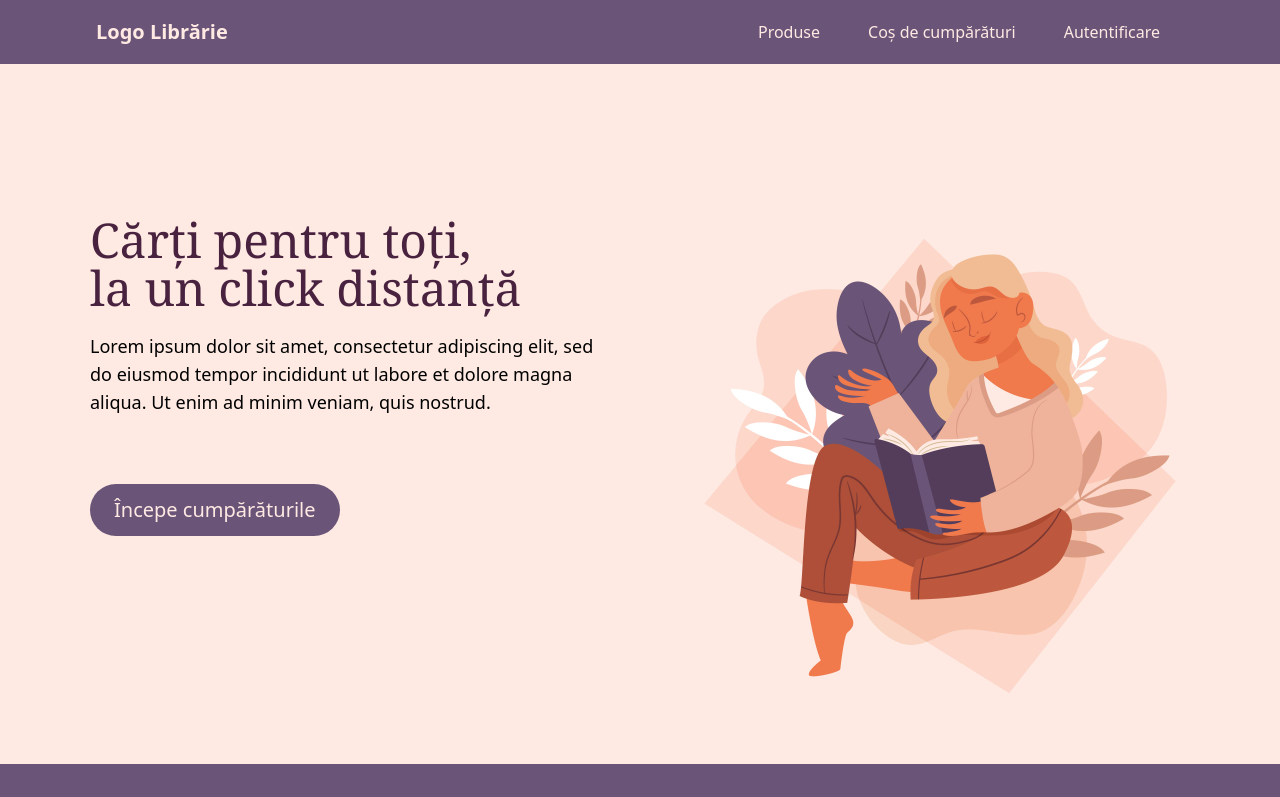
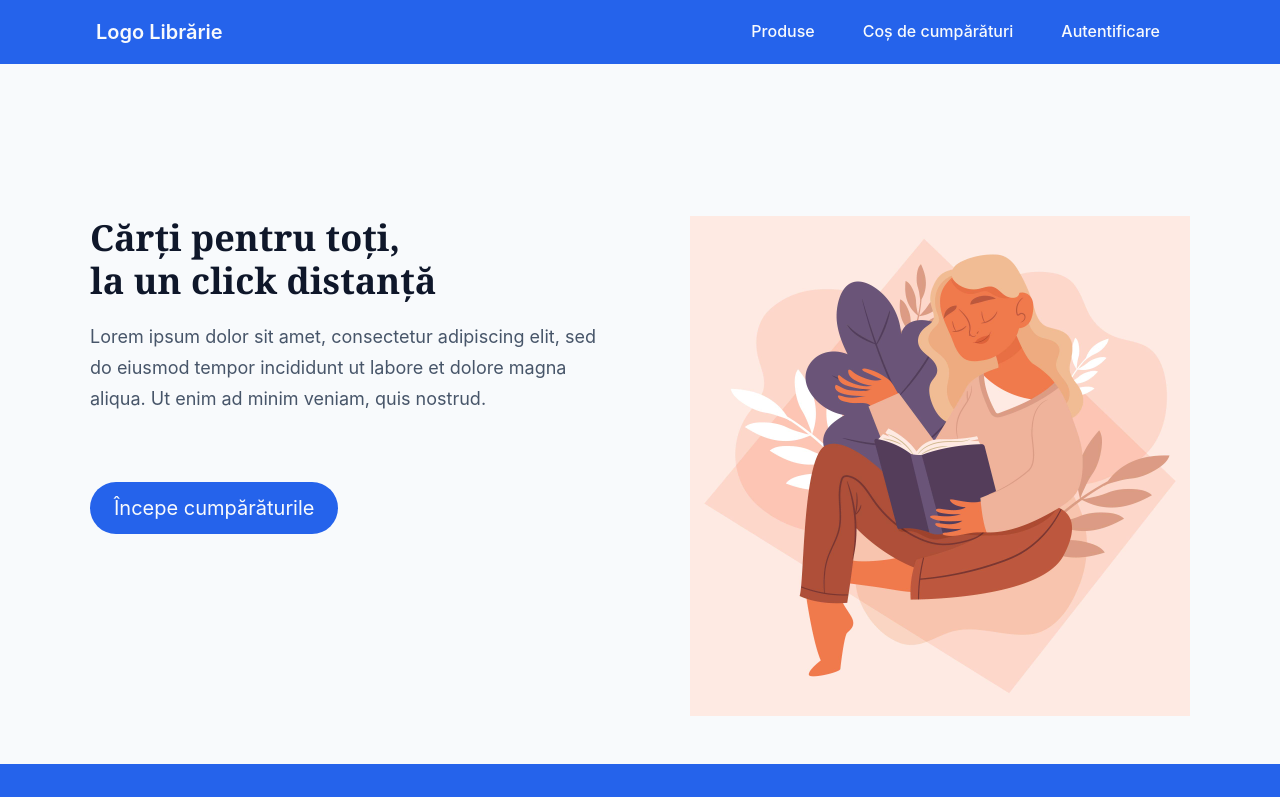
Before and after one commit to ruxandrahoha/e-commerce, a React (Vite) app: page / in a window 1280 px wide. Shown: the top 797 px of the page. Built offline with nearby package versions, Linux system fonts and the light colour scheme; no server answers; the database is empty.

Commit message:
Modern E-commerce Website Redesign

```diff
--- a/src/index.css
+++ b/src/index.css
@@ -1,8 +1,222 @@
 @import "tailwindcss";
 
 :root {
-  --primary: #6a5478;
-  --secondary: #feeae3;
-  --primary-darker: #49223f;
-  --red: #e95b5e;
+  --primary: #2563eb;
+  --primary-light: #3b82f6;
+  --primary-dark: #1d4ed8;
+  --secondary: #f8fafc;
+  --accent: #06b6d4;
+  --success: #10b981;
+  --warning: #f59e0b;
+  --error: #ef4444;
+  --neutral-50: #f8fafc;
+  --neutral-100: #f1f5f9;
+  --neutral-200: #e2e8f0;
+  --neutral-300: #cbd5e1;
+  --neutral-400: #94a3b8;
+  --neutral-500: #64748b;
+  --neutral-600: #475569;
+  --neutral-700: #334155;
+  --neutral-800: #1e293b;
+  --neutral-900: #0f172a;
+  --text-primary: #0f172a;
+  --text-secondary: #475569;
+  --text-muted: #64748b;
+  --border: #e2e8f0;
+  --border-light: #f1f5f9;
+  --shadow-sm: 0 1px 2px 0 rgb(0 0 0 / 0.05);
+  --shadow: 0 1px 3px 0 rgb(0 0 0 / 0.1), 0 1px 2px -1px rgb(0 0 0 / 0.1);
+  --shadow-md: 0 4px 6px -1px rgb(0 0 0 / 0.1), 0 2px 4px -2px rgb(0 0 0 / 0.1);
+  --shadow-lg: 0 10px 15px -3px rgb(0 0 0 / 0.1), 0 4px 6px -4px rgb(0 0 0 / 0.1);
+  --shadow-xl: 0 20px 25px -5px rgb(0 0 0 / 0.1), 0 8px 10px -6px rgb(0 0 0 / 0.1);
+  --radius-sm: 0.375rem;
+  --radius: 0.5rem;
+  --radius-md: 0.75rem;
+  --radius-lg: 1rem;
+  --radius-xl: 1.5rem;
 }
+
+* {
+  box-sizing: border-box;
+}
+
+body {
+  font-family: 'Inter', -apple-system, BlinkMacSystemFont, 'Segoe UI', Roboto, sans-serif;
+  line-height: 1.6;
+  color: var(--text-primary);
+  background-color: var(--neutral-50);
+  -webkit-font-smoothing: antialiased;
+  -moz-osx-font-smoothing: grayscale;
+}
+
+/* Typography */
+h1, h2, h3, h4, h5, h6 {
+  font-weight: 600;
+  line-height: 1.2;
+  color: var(--text-primary);
+}
+
+h1 { font-size: 2.25rem; }
+h2 { font-size: 1.875rem; }
+h3 { font-size: 1.5rem; }
+h4 { font-size: 1.25rem; }
+h5 { font-size: 1.125rem; }
+h6 { font-size: 1rem; }
+
+p {
+  color: var(--text-secondary);
+  line-height: 1.7;
+}
+
+/* Smooth transitions */
+* {
+  transition: all 0.2s cubic-bezier(0.4, 0, 0.2, 1);
+}
+
+/* Custom scrollbar */
+::-webkit-scrollbar {
+  width: 8px;
+}
+
+::-webkit-scrollbar-track {
+  background: var(--neutral-100);
+}
+
+::-webkit-scrollbar-thumb {
+  background: var(--neutral-300);
+  border-radius: 4px;
+}
+
+::-webkit-scrollbar-thumb:hover {
+  background: var(--neutral-400);
+}
+
+/* Focus styles */
+*:focus {
+  outline: 2px solid var(--primary);
+  outline-offset: 2px;
+}
+
+/* Button focus */
+button:focus {
+  outline: 2px solid var(--primary);
+  outline-offset: 2px;
+}
+
+/* Input focus */
+input:focus, textarea:focus, select:focus {
+  outline: none;
+  border-color: var(--primary);
+  box-shadow: 0 0 0 3px rgb(37 99 235 / 0.1);
+}
+
+/* Animations */
+@keyframes fadeIn {
+  from { opacity: 0; transform: translateY(10px); }
+  to { opacity: 1; transform: translateY(0); }
+}
+
+@keyframes slideIn {
+  from { transform: translateX(-100%); }
+  to { transform: translateX(0); }
+}
+
+@keyframes scaleIn {
+  from { transform: scale(0.95); opacity: 0; }
+  to { transform: scale(1); opacity: 1; }
+}
+
+.animate-fade-in {
+  animation: fadeIn 0.3s ease-out;
+}
+
+.animate-slide-in {
+  animation: slideIn 0.3s ease-out;
+}
+
+.animate-scale-in {
+  animation: scaleIn 0.2s ease-out;
+}
+
+/* Utility classes */
+.glass-effect {
+  background: rgba(255, 255, 255, 0.8);
+  backdrop-filter: blur(10px);
+  border: 1px solid rgba(255, 255, 255, 0.2);
+}
+
+.gradient-primary {
+  background: linear-gradient(135deg, var(--primary) 0%, var(--primary-light) 100%);
+}
+
+.gradient-secondary {
+  background: linear-gradient(135deg, var(--neutral-100) 0%, var(--neutral-50) 100%);
+}
+
+.text-gradient {
+  background: linear-gradient(135deg, var(--primary) 0%, var(--accent) 100%);
+  -webkit-background-clip: text;
+  -webkit-text-fill-color: transparent;
+  background-clip: text;
+}
+
+/* Card hover effects */
+.card-hover {
+  transition: all 0.3s cubic-bezier(0.4, 0, 0.2, 1);
+}
+
+.card-hover:hover {
+  transform: translateY(-4px);
+  box-shadow: var(--shadow-xl);
+}
+
+/* Button styles */
+.btn-primary {
+  background: var(--primary);
+  color: white;
+  border: none;
+  padding: 0.75rem 1.5rem;
+  border-radius: var(--radius-md);
+  font-weight: 500;
+  cursor: pointer;
+  transition: all 0.2s ease;
+  box-shadow: var(--shadow-sm);
+}
+
+.btn-primary:hover {
+  background: var(--primary-dark);
+  transform: translateY(-1px);
+  box-shadow: var(--shadow-md);
+}
+
+.btn-secondary {
+  background: white;
+  color: var(--text-primary);
+  border: 1px solid var(--border);
+  padding: 0.75rem 1.5rem;
+  border-radius: var(--radius-md);
+  font-weight: 500;
+  cursor: pointer;
+  transition: all 0.2s ease;
+}
+
+.btn-secondary:hover {
+  background: var(--neutral-50);
+  border-color: var(--neutral-300);
+  transform: translateY(-1px);
+}
+
+/* Loading spinner */
+.spinner {
+  width: 40px;
+  height: 40px;
+  border: 4px solid var(--neutral-200);
+  border-top: 4px solid var(--primary);
+  border-radius: 50%;
+  animation: spin 1s linear infinite;
+}
+
+@keyframes spin {
+  0% { transform: rotate(0deg); }
+  100% { transform: rotate(360deg); }
+}
```
